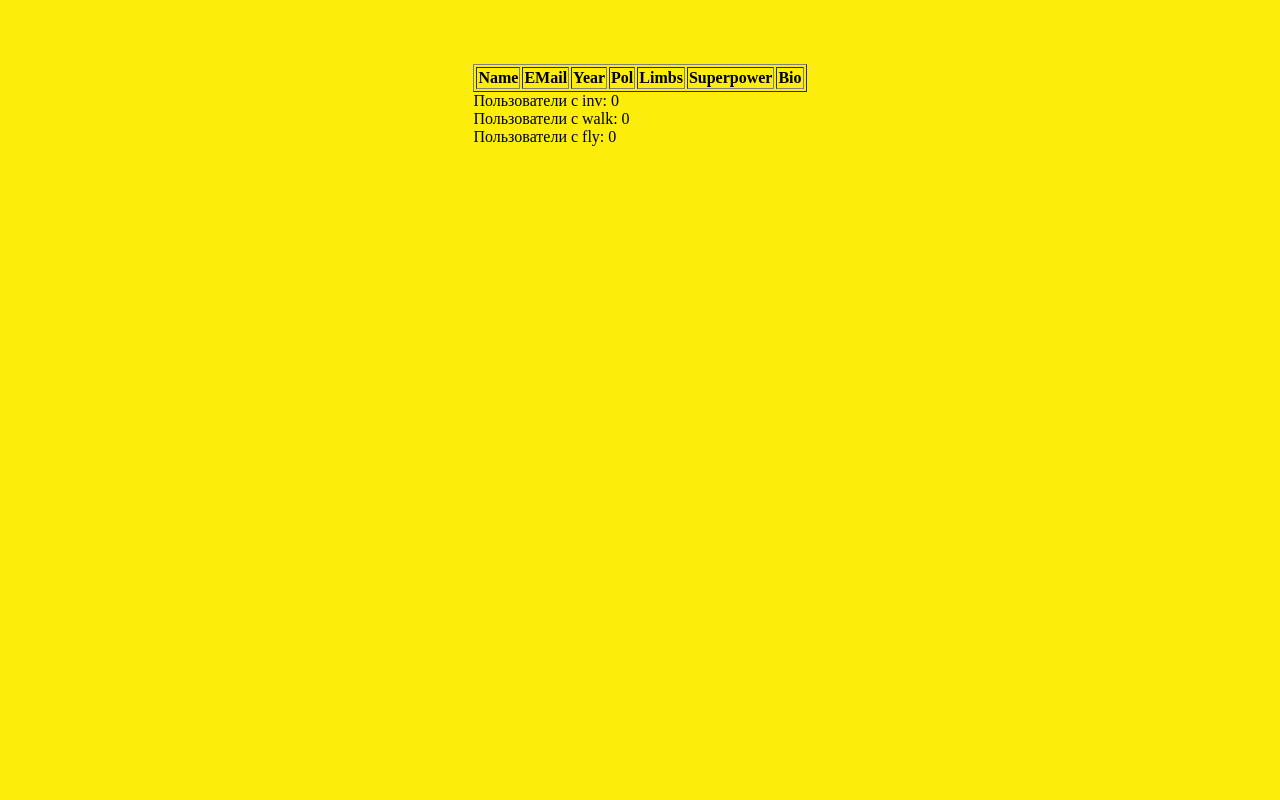
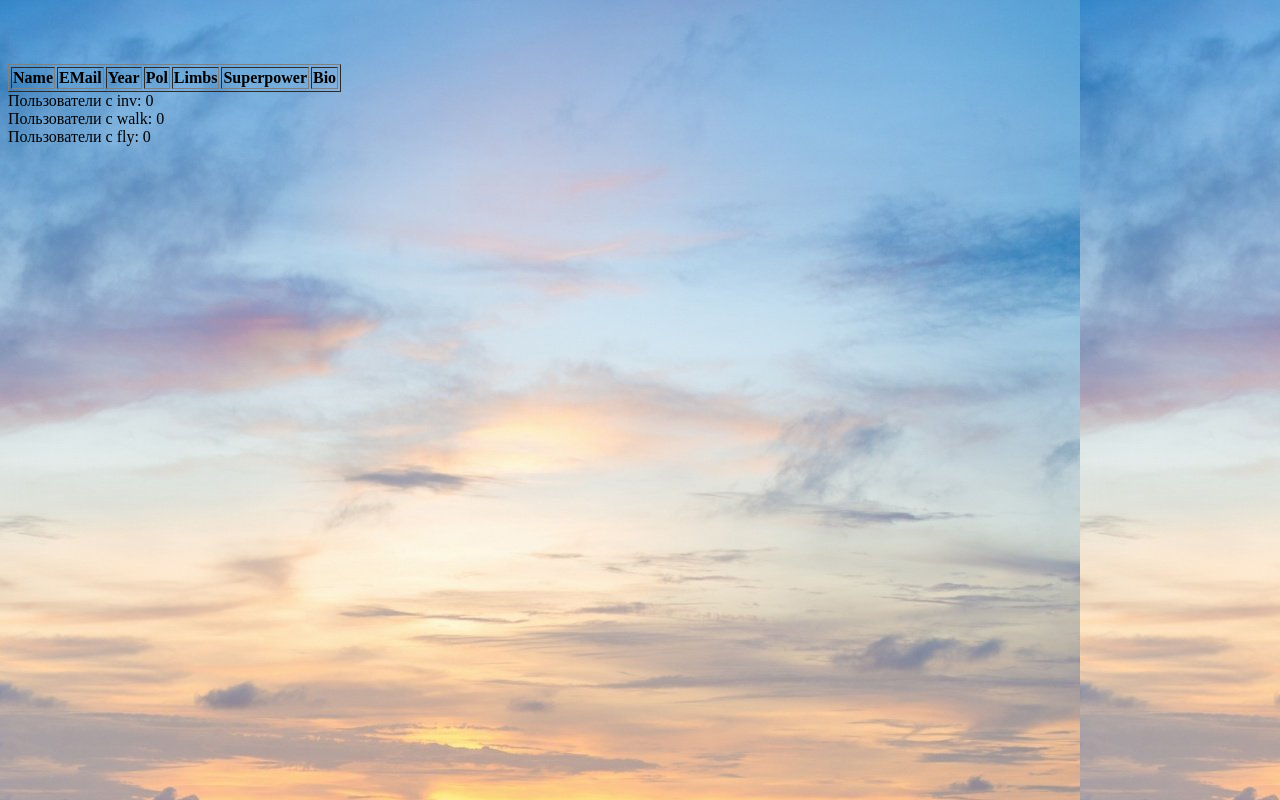
Before and after one commit to AleksandraShmakova/Backend6, a PHP site: page /tab.php in a window 1280 px wide. Run offline with PHP 8.4, Linux system fonts and the light colour scheme; data that the repository does not hold is empty.

Commit message:
Update tab.php

```diff
--- a/tab.php
+++ b/tab.php
@@ -1,7 +1,8 @@
 <style>
 body{
-    background-color: #fcee0a;
-    display: flex;
+    background-image: url("sea.jpg");
+    background-size: no-repeat;
+    display: block;
     justify-content:center;
     margin-top:5%;
     margin-bottom:5%;
```
